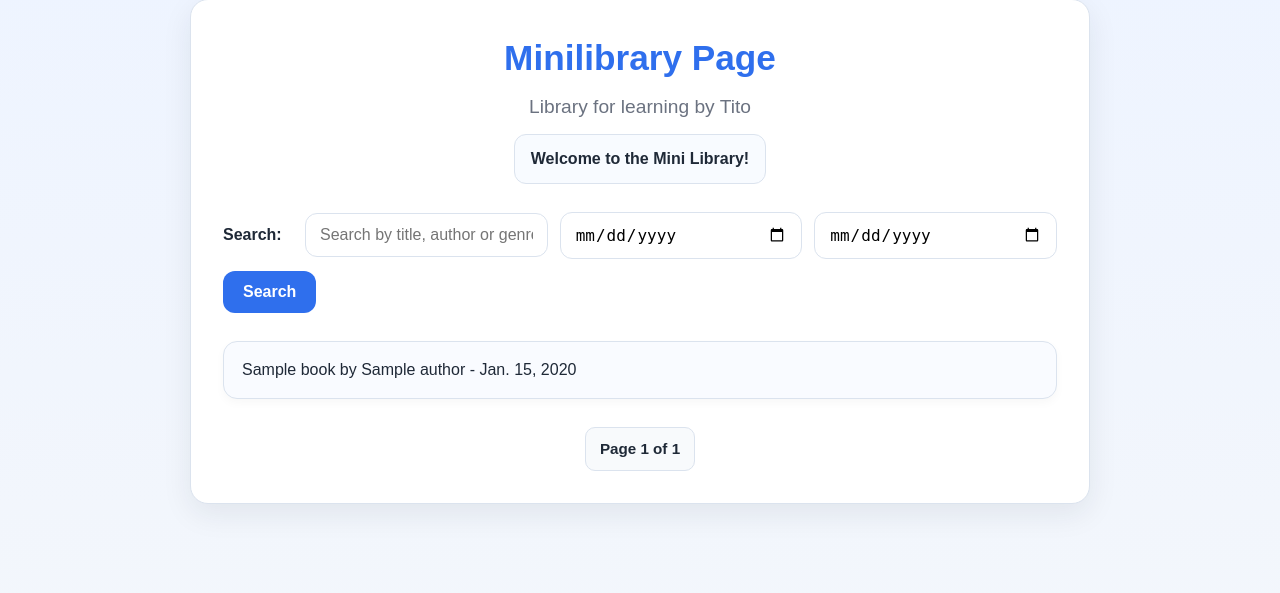
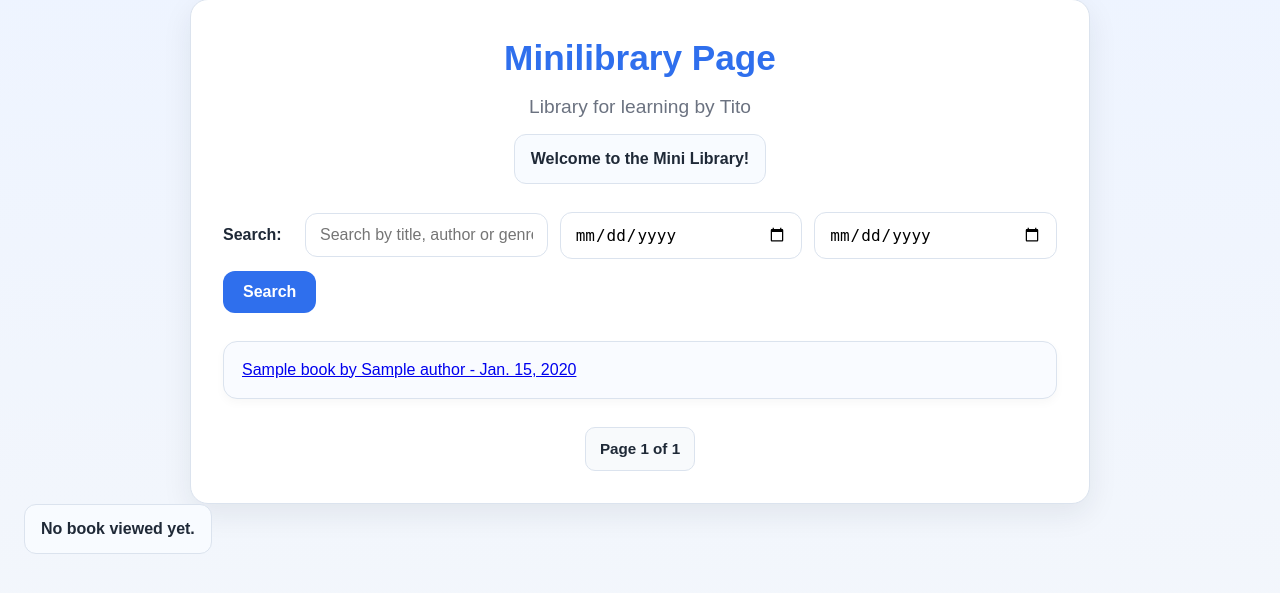
Before and after one commit to titoiriepal/django_playground, a Django app: page /minilibrary/ in a window 1280 px wide. Shown: the part 25-618 px from the top of the page. Run offline with Django 5.2, Linux system fonts and the light colour scheme; a user stored in the database is signed in; tables that the repository leaves empty hold one stand-in row (values such as "Sample post").

Commit message:
List from minilibrary linked to book_detail

```diff
--- a/minilibrary/templates/minilibrary/minilibrary.html
+++ b/minilibrary/templates/minilibrary/minilibrary.html
@@ -45,7 +45,7 @@
 
         <ul class="book-list">
             {% for book in page_obj %}
-                <li>{{ book.title }} by {{ book.author.name }} - {{book.publication_date}}</li>
+                <li><a href="{% url 'book_detail' pk=book.id %}">{{ book.title }} by {{ book.author.name }} - {{book.publication_date}}</a></li>
             {% empty %}
                 <li class="empty-message">No books found.</li>
             {% endfor %}
@@ -65,5 +65,18 @@
             {% endif %}
         </div>
     </div>
+
+
+    {% if last_viewed_book %}
+        <div class="last-viewed-book">
+            <h3>Last Viewed Book</h3>
+            <a href="{% url 'book_detail' pk=last_viewed_book.id %}">{{ last_viewed_book.title }} by {{ last_viewed_book.author.name }}</a>
+        </div>
+    {% else %}
+        <div class="last-viewed-book">
+            <h3>No book viewed yet.</h3>
+        </div>
+    {% endif %}
+
 </body>
 </html>
--- a/minilibrary/urls.py
+++ b/minilibrary/urls.py
@@ -28,4 +28,5 @@ urlpatterns = [
         name='delete_review',
     ),
     path('time-test', views.time_test),
+    path('counter', views.visit_counter),
 ]
--- a/minilibrary/views.py
+++ b/minilibrary/views.py
@@ -59,6 +59,12 @@ class BookDetailView(DetailView):
     context_object_name = 'book'
     # slug_field = 'id'
     # slug_url_kwarg = 'pk'
+
+    def get(self, request, *args, **kwargs):
+
+        response = super().get(request, *args, **kwargs)
+        request.session['last_viewed_book'] = self.object.id
+        return response
 
 
 class ReviewCreateView(CreateView):
@@ -134,6 +140,8 @@ def index(request):
         query = request.GET.get("query_search")
         date_start = request.GET.get("start")
         date_end = request.GET.get("end")
+        last_viewed_book_id = request.session.get('last_viewed_book')
+
         if date_end == "":
             date_end = timezone.now().date().strftime("%Y-%m-%d")
 
@@ -160,12 +168,21 @@ def index(request):
             query_params.pop('page')
         query_string = query_params.urlencode()
 
+        if last_viewed_book_id:
+            try:
+                last_viewed_book = Book.objects.get(id=last_viewed_book_id)
+            except Book.DoesNotExist:
+                last_viewed_book = None
+        else:
+            last_viewed_book = None
+
         return render(request, 'minilibrary/minilibrary.html', context={
             "text": "Welcome to the Mini Library!",
             "name": "Tito",
             "page_obj": page_obj,
             "query": query,
             "query_string": query_string,
+            "last_viewed_book": last_viewed_book,
         })
     except Exception as e:
         return HttpResponseNotFound(f"Error fetching books: {e}")
@@ -210,3 +227,14 @@ def add_review(request, book_id):
 def time_test(request):
     time.sleep(2)  # Simula una operación que toma tiempo
     return HttpResponse("This is a time test view.")
+
+
+def visit_counter(request):
+    visits = request.session.get('visits', 0)
+    visits += 1
+    request.session['visits'] = visits
+
+    # Reinicia el contador después de 15 segundos de inactividad
+    request.session.set_expiry(15)
+
+    return HttpResponse(f"You have visited this page {visits} times.")
```
Also changed, not shown: playground/settings.py (+10 -2 lines).
